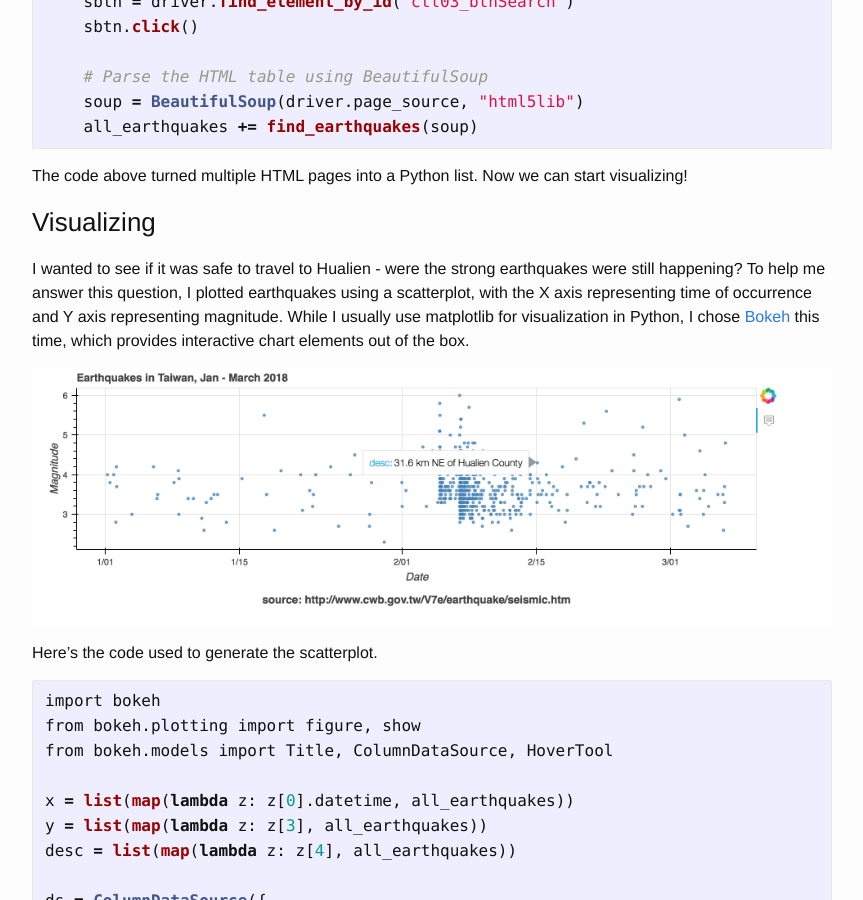
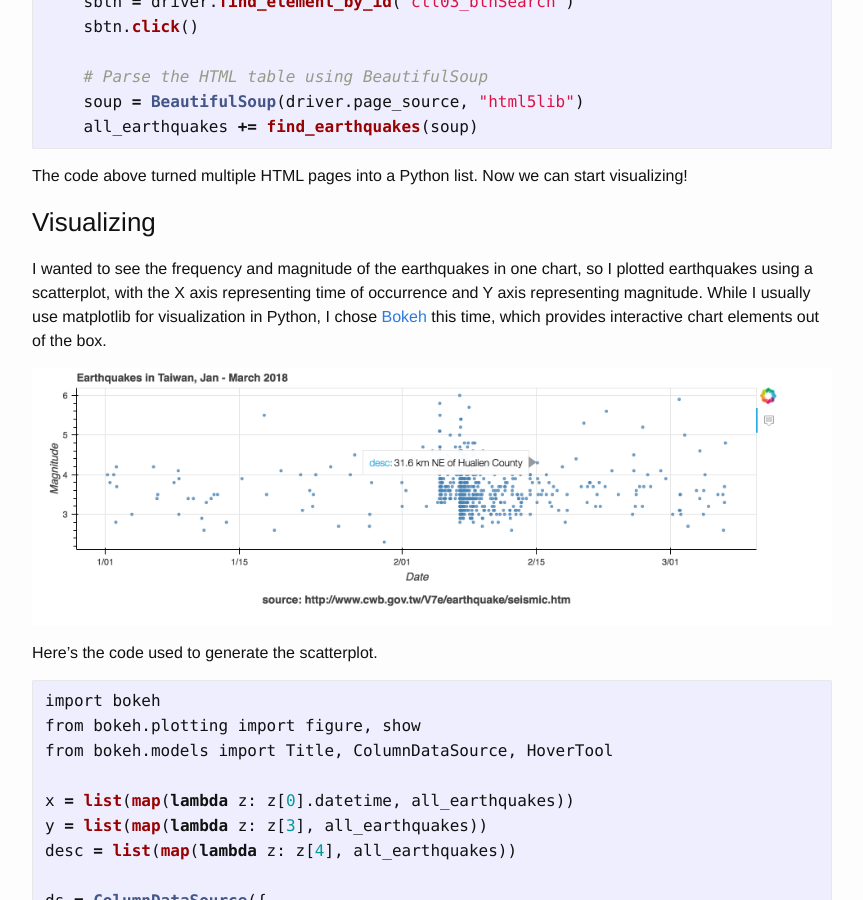
Before and after one commit to joannecheng/joannecheng.github.io, a Jekyll site: the page built from _posts/2018-03-06-exploring-earthquake-clusters.markdown, in a window 1280 px wide and 900 px high, scrolled down 1178 px. Shown: the whole window, without its empty margins (208-1071 px from the left). Built offline with Jekyll 4.4.1, drawn with Linux system fonts in a browser that asks for light colours; nearby versions of some CDN libraries; library files that are not in the unit come from our copies.

Commit message:
more post edits

```diff
--- a/_posts/2018-03-06-exploring-earthquake-clusters.markdown
+++ b/_posts/2018-03-06-exploring-earthquake-clusters.markdown
@@ -61,8 +61,7 @@ The code above turned multiple HTML pages into a Python list. Now we can start v
 
 ### Visualizing
 
-I wanted to see if it was safe to travel to Hualien - were the strong earthquakes were still happening?
-To help me answer this question,
+I wanted to see the frequency and magnitude of the earthquakes in one chart, so
 I plotted earthquakes using a scatterplot, with the X axis representing time of occurrence and Y axis representing magnitude.
 While I usually use matplotlib for visualization in Python, I chose
 [Bokeh](https://bokeh.pydata.org/en/latest/) this time, which provides interactive chart elements
```
